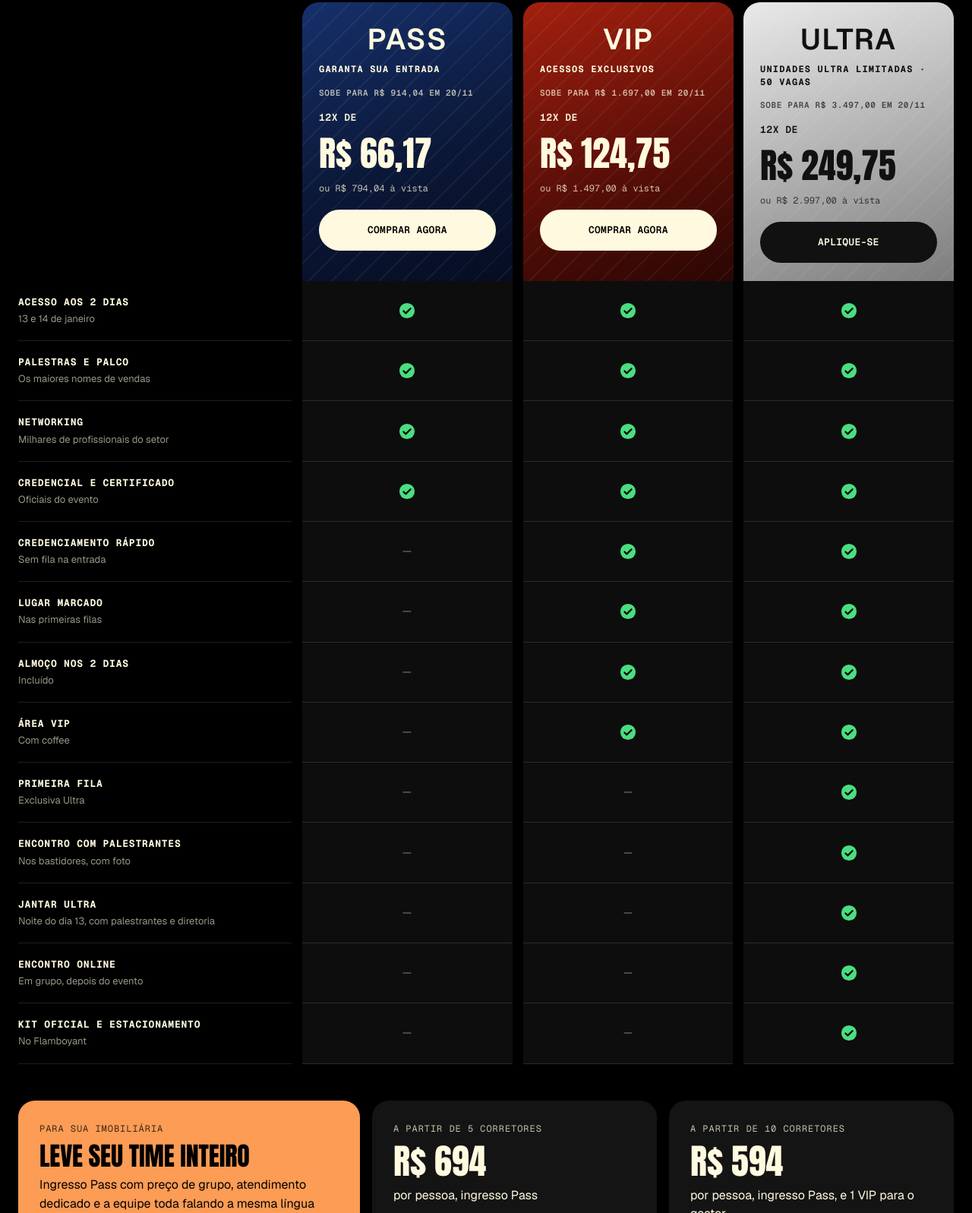
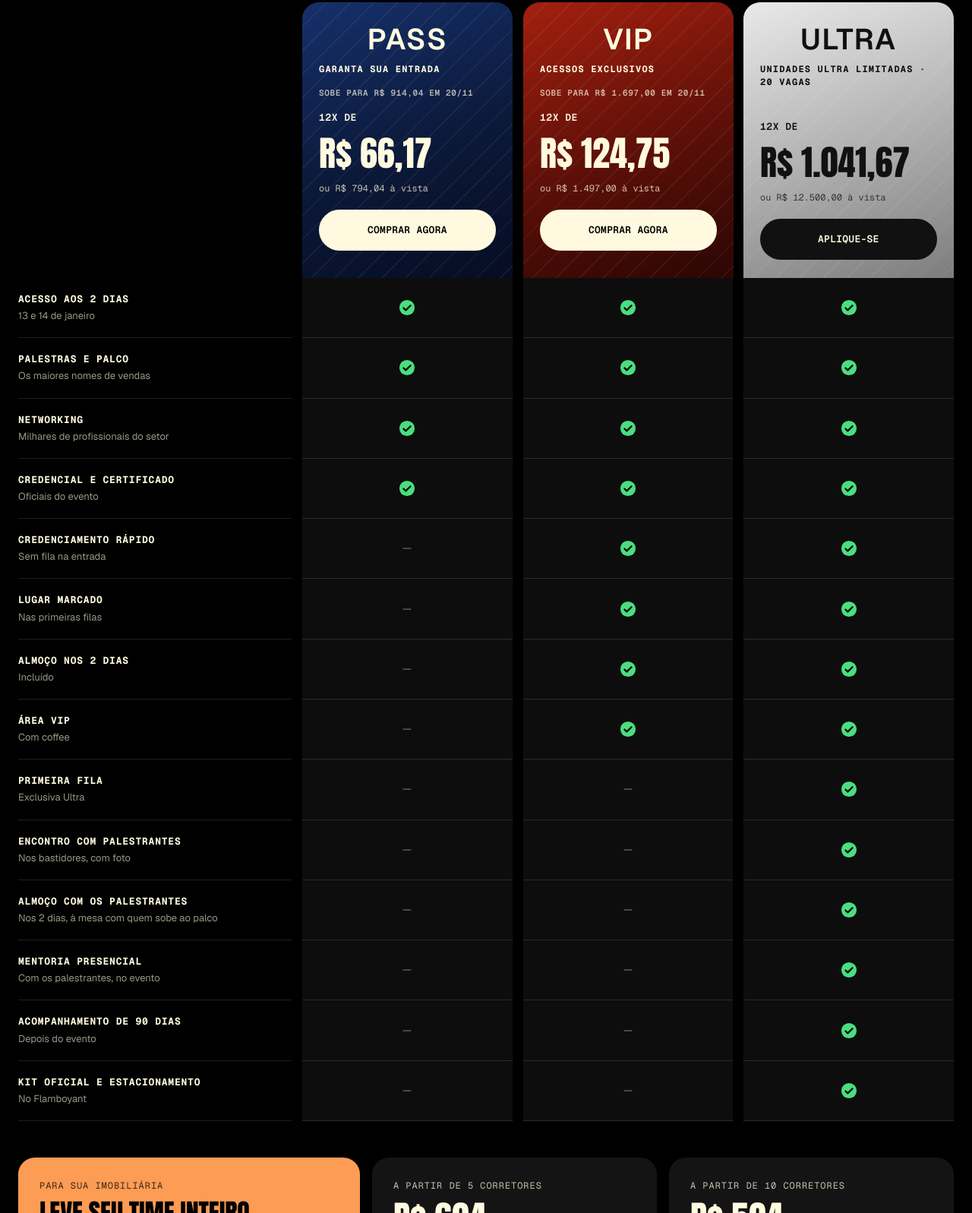
Before and after one commit to Victorbubu08/hubmybroker, a plain HTML site: page academia/index.html in a window 1280 px wide. Shown: the part 6311-7908 px from the top of the page at 76% size. Drawn offline with nearby package versions, Linux system fonts and the light colour scheme.

Commit message:
Ultra: 20 vagas, R$ 12.500 em 12x, almoço com os palestrantes nos 2 dias, mentoria presencial e acompanhamento de 90 dias
Co-Authored-By: Claude Opus 5.5 <noreply@anthropic.com>

```diff
--- a/academia/index.html
+++ b/academia/index.html
@@ -536,11 +536,11 @@ footer .wrap{display:flex;justify-content:space-between;gap:20px;flex-wrap:wrap;
           </div>
           <div class="tier t3 tilt">
             <h3>ULTRA</h3>
-            <span class="kicker">Unidades ultra limitadas · 50 vagas</span>
+            <span class="kicker">Unidades ultra limitadas · 20 vagas</span>
             <span class="was" data-was="ultra"></span>
             <span class="inst" data-inst="ultra">12x de</span>
-            <span class="price" data-price="ultra">R$ 249,75</span>
-            <span class="cash" data-cash="ultra">ou R$ 2.997,00 à vista</span>
+            <span class="price" data-price="ultra">R$ 1.041,67</span>
+            <span class="cash" data-cash="ultra">ou R$ 12.500,00 à vista</span>
             <a class="btn" data-buy="Ultra" href="#" target="_blank" rel="noopener"><span>Aplique-se</span></a>
           </div>
         </div>
@@ -640,8 +640,8 @@ footer .wrap{display:flex;justify-content:space-between;gap:20px;flex-wrap:wrap;
   var TURN=new Date("2026-11-19T23:59:59-03:00").getTime();
   var EVENT=new Date("2027-01-13T08:00:00-03:00").getTime();
   var PRICES={
-    3:{pass:794.04,vip:1497,ultra:2997},
-    4:{pass:914.04,vip:1697,ultra:3497}
+    3:{pass:794.04,vip:1497,ultra:12500},
+    4:{pass:914.04,vip:1697,ultra:12500}
   };
   var WA="https://wa.me/5562998810378?text=";
   function lot(){return Date.now()<TURN?3:4}
@@ -657,7 +657,7 @@ footer .wrap{display:flex;justify-content:space-between;gap:20px;flex-wrap:wrap;
       var v=PRICES[L][k];
       document.querySelector('[data-price="'+k+'"]').textContent=brl(Math.round(v/12*100)/100);
       document.querySelector('[data-cash="'+k+'"]').textContent="ou "+brl(v)+" à vista";
-      document.querySelector('[data-was="'+k+'"]').textContent=L===3?"Sobe para "+brl(PRICES[4][k])+" em 20/11":"";
+      document.querySelector('[data-was="'+k+'"]').textContent=(L===3&&PRICES[4][k]!==PRICES[3][k])?"Sobe para "+brl(PRICES[4][k])+" em 20/11":"";
     });
     document.querySelectorAll("[data-buy]").forEach(function(a){
       a.href=WA+encodeURIComponent("Olá! Quero o ingresso "+a.dataset.buy+" do "+L+"º lote da Academia de Vendas 27.");
@@ -688,8 +688,9 @@ footer .wrap{display:flex;justify-content:space-between;gap:20px;flex-wrap:wrap;
     ["Área VIP","Com coffee",[0,1,1]],
     ["Primeira fila","Exclusiva Ultra",[0,0,1]],
     ["Encontro com palestrantes","Nos bastidores, com foto",[0,0,1]],
-    ["Jantar Ultra","Noite do dia 13, com palestrantes e diretoria",[0,0,1]],
-    ["Encontro online","Em grupo, depois do evento",[0,0,1]],
+    ["Almoço com os palestrantes","Nos 2 dias, à mesa com quem sobe ao palco",[0,0,1]],
+    ["Mentoria presencial","Com os palestrantes, no evento",[0,0,1]],
+    ["Acompanhamento de 90 dias","Depois do evento",[0,0,1]],
     ["Kit oficial e estacionamento","No Flamboyant",[0,0,1]]
   ];
   var yes='<svg viewBox="0 0 24 24" aria-label="Incluído"><circle class="yes-i" cx="12" cy="12" r="11"/><path d="M7 12.5l3.2 3.2L17 9" fill="none" stroke="#000" stroke-width="2.4" stroke-linecap="round" stroke-linejoin="round"/></svg>';
```
